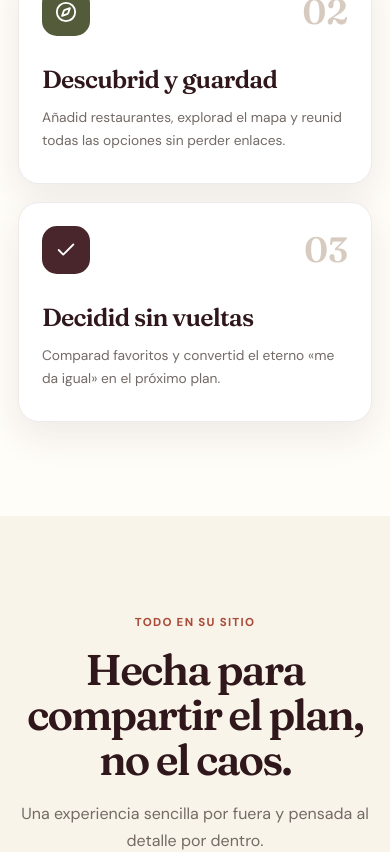
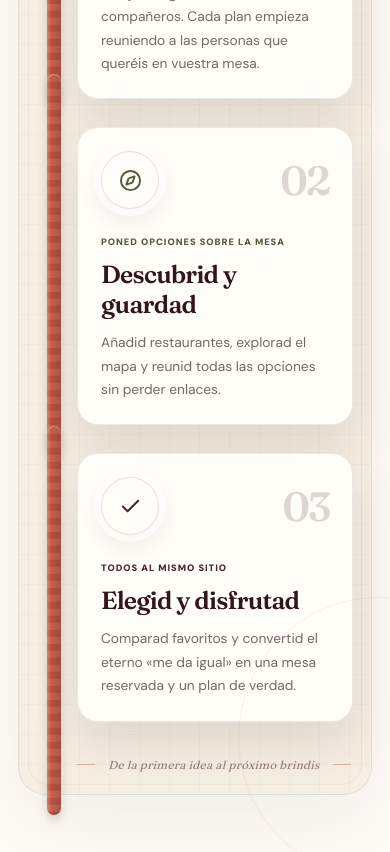
Before and after one commit to PaulaReixach/wishlist-mesa, a Next.js app: page / in a window 390 px wide. Shown: the part 3280-4132 px from the top of the page. Built offline with nearby package versions, Linux system fonts and the light colour scheme; no server answers.

Commit message:
Redesign three-step MESA journey

```diff
--- a/src/components/landing-page.module.css
+++ b/src/components/landing-page.module.css
@@ -895,7 +895,32 @@
 }
 
 .stepsSection {
+  position: relative;
+  overflow: hidden;
   background: var(--cream-50);
+}
+
+.stepsSection::before,
+.stepsSection::after {
+  position: absolute;
+  border: 1px solid rgba(201, 99, 75, 0.09);
+  border-radius: 50%;
+  content: "";
+  pointer-events: none;
+}
+
+.stepsSection::before {
+  top: 70px;
+  left: -170px;
+  width: 360px;
+  height: 360px;
+}
+
+.stepsSection::after {
+  right: -130px;
+  bottom: 10px;
+  width: 280px;
+  height: 280px;
 }
 
 .narrowHeading {
@@ -912,29 +937,141 @@
   line-height: 1.7;
 }
 
-.stepsGrid {
-  display: grid;
-  width: min(1080px, 100%);
+.stepsJourney {
+  position: relative;
+  isolation: isolate;
+  display: grid;
+  width: min(1160px, 100%);
+  min-height: 520px;
   grid-template-columns: repeat(3, 1fr);
-  gap: 18px;
-  margin: 56px auto 0;
+  align-items: start;
+  gap: 46px;
+  margin: 64px auto 0;
+  padding: 42px 40px 72px;
+  background:
+    linear-gradient(90deg, rgba(112, 94, 79, 0.035) 1px, transparent 1px),
+    linear-gradient(rgba(112, 94, 79, 0.035) 1px, transparent 1px),
+    #f5eee3;
+  background-size: 30px 30px;
+  border: 1px solid rgba(72, 38, 43, 0.08);
+  border-radius: 42px;
+  box-shadow:
+    inset 0 1px 0 rgba(255, 255, 255, 0.9),
+    0 30px 80px rgba(71, 38, 43, 0.08);
+}
+
+.stepsJourney::before {
+  position: absolute;
+  z-index: -2;
+  inset: 13px;
+  border: 1px solid rgba(72, 38, 43, 0.055);
+  border-radius: 32px;
+  content: "";
+  pointer-events: none;
+}
+
+.tableThread {
+  position: absolute;
+  z-index: -1;
+  inset: 0;
+  overflow: hidden;
+  pointer-events: none;
+}
+
+.threadSegment {
+  position: absolute;
+  display: block;
+  height: 17px;
+  filter: drop-shadow(0 6px 5px rgba(72, 38, 43, 0.18));
+  transform-origin: left center;
+}
+
+.threadOne {
+  top: 58%;
+  left: -2%;
+  width: 39%;
+  transform: rotate(-6deg);
+}
+
+.threadTwo {
+  top: 54.5%;
+  left: 34.5%;
+  width: 35%;
+  transform: rotate(7deg);
+}
+
+.threadThree {
+  top: 58.7%;
+  left: 66.5%;
+  width: 37%;
+  transform: rotate(-5deg);
+}
+
+.threadFabric {
+  display: block;
+  width: 100%;
+  height: 100%;
+  background:
+    linear-gradient(
+      180deg,
+      rgba(255, 255, 255, 0.28),
+      transparent 28%,
+      rgba(72, 38, 43, 0.16) 76%,
+      rgba(72, 38, 43, 0.25)
+    ),
+    repeating-linear-gradient(
+      90deg,
+      #b95240 0,
+      #b95240 7px,
+      #c9634b 7px,
+      #c9634b 14px
+    );
+  background-size: auto, 28px 100%;
+  border-radius: 999px 42% 48% 999px;
+  box-shadow:
+    inset 0 1px 1px rgba(255, 255, 255, 0.42),
+    inset 0 -2px 2px rgba(72, 38, 43, 0.18);
+  transform-origin: left center;
+  animation: threadWeave 3.6s linear infinite;
+}
+
+@keyframes threadWeave {
+  to {
+    background-position: 0 0, 56px 0;
+  }
 }
 
 .stepCard {
-  min-height: 285px;
-  padding: 26px;
-  background: var(--white);
-  border: 1px solid rgba(72, 38, 43, 0.09);
-  border-radius: 22px;
-  box-shadow: var(--shadow-card);
-  transition:
-    transform 200ms ease,
-    box-shadow 200ms ease;
+  position: relative;
+  z-index: 2;
+  min-height: 330px;
+  padding: 30px 30px 32px;
+  overflow: hidden;
+  background: rgba(255, 253, 248, 0.965);
+  border: 1px solid rgba(72, 38, 43, 0.1);
+  border-radius: 28px;
+  box-shadow:
+    0 22px 46px rgba(71, 38, 43, 0.12),
+    inset 0 1px 0 rgba(255, 255, 255, 0.85);
+  transition: box-shadow 200ms ease;
 }
 
 .stepCard:hover {
-  box-shadow: 0 20px 50px rgba(71, 38, 43, 0.13);
-  transform: translateY(-6px);
+  box-shadow:
+    0 30px 58px rgba(71, 38, 43, 0.16),
+    inset 0 1px 0 rgba(255, 255, 255, 0.9);
+}
+
+.stepFirst {
+  margin-top: 12px;
+}
+
+.stepSecond {
+  margin-top: 76px;
+}
+
+.stepThird {
+  margin-top: 30px;
 }
 
 .stepTop {
@@ -943,36 +1080,59 @@
   justify-content: space-between;
 }
 
-.stepIcon {
-  display: grid;
-  width: 48px;
-  height: 48px;
+.stepPlate {
+  display: grid;
+  width: 66px;
+  height: 66px;
   place-items: center;
-  color: var(--white);
-  background: var(--terracotta-500);
-  border-radius: 15px;
-}
-
-.stepCard:nth-child(2) .stepIcon {
-  background: var(--olive-700);
-}
-
-.stepCard:nth-child(3) .stepIcon {
-  background: var(--wine-800);
+  color: var(--terracotta-600);
+  background: var(--cream-50);
+  border: 1px solid rgba(72, 38, 43, 0.12);
+  border-radius: 50%;
+  box-shadow:
+    0 0 0 7px rgba(255, 255, 255, 0.72),
+    0 10px 24px rgba(72, 38, 43, 0.1);
+}
+
+.stepSecond .stepPlate {
+  color: var(--olive-700);
+}
+
+.stepThird .stepPlate {
+  color: var(--wine-800);
 }
 
 .stepNumber {
-  color: #d7cbc0;
+  color: rgba(72, 38, 43, 0.18);
   font-family: var(--font-display), serif;
-  font-size: 2.2rem;
+  font-size: 2.55rem;
   font-weight: 600;
+  letter-spacing: -0.05em;
+}
+
+.stepLabel {
+  display: block;
+  margin-top: 33px;
+  color: var(--terracotta-600);
+  font-size: 0.64rem;
+  font-weight: 850;
+  letter-spacing: 0.105em;
+  text-transform: uppercase;
+}
+
+.stepSecond .stepLabel {
+  color: var(--olive-700);
+}
+
+.stepThird .stepLabel {
+  color: var(--wine-800);
 }
 
 .stepCard h3 {
-  margin-top: 38px;
+  margin-top: 11px;
   color: var(--wine-900);
   font-family: var(--font-display), serif;
-  font-size: 1.55rem;
+  font-size: 1.72rem;
   font-weight: 600;
   letter-spacing: -0.03em;
 }
@@ -982,6 +1142,28 @@
   color: var(--muted);
   font-size: 0.86rem;
   line-height: 1.7;
+}
+
+.journeyCaption {
+  position: absolute;
+  right: 0;
+  bottom: 22px;
+  left: 0;
+  display: flex;
+  align-items: center;
+  justify-content: center;
+  gap: 13px;
+  color: rgba(72, 38, 43, 0.55);
+  font-family: var(--font-display), serif;
+  font-size: 0.8rem;
+  font-style: italic;
+  letter-spacing: 0.025em;
+}
+
+.journeyCaption span {
+  width: 34px;
+  height: 1px;
+  background: rgba(201, 99, 75, 0.42);
 }
 
 .featuresSection {
@@ -1736,17 +1918,71 @@
     margin: 0 auto;
   }
 
-  .stepsGrid {
+  .stepsJourney {
+    min-height: auto;
     grid-template-columns: 1fr;
-    max-width: 620px;
-  }
-
-  .stepCard {
-    min-height: 220px;
-  }
-
-  .stepCard h3 {
-    margin-top: 28px;
+    gap: 28px;
+    max-width: 650px;
+    padding: 48px 54px 78px 98px;
+  }
+
+  .tableThread {
+    overflow: visible;
+  }
+
+  .threadSegment {
+    left: 57px;
+    width: 17px;
+    height: 36%;
+    transform: none;
+  }
+
+  .threadOne {
+    top: -2%;
+  }
+
+  .threadTwo {
+    top: 31.5%;
+  }
+
+  .threadThree {
+    top: 65%;
+    height: 37%;
+  }
+
+  .threadFabric {
+    background:
+      linear-gradient(
+        90deg,
+        rgba(255, 255, 255, 0.28),
+        transparent 28%,
+        rgba(72, 38, 43, 0.2)
+      ),
+      repeating-linear-gradient(
+        180deg,
+        #b95240 0,
+        #b95240 7px,
+        #c9634b 7px,
+        #c9634b 14px
+      );
+    background-size: auto, 100% 28px;
+    border-radius: 999px;
+    transform-origin: top center;
+    animation-name: threadWeaveVertical;
+  }
+
+  .stepCard,
+  .stepFirst,
+  .stepSecond,
+  .stepThird {
+    min-height: 250px;
+    margin-top: 0;
+  }
+
+  @keyframes threadWeaveVertical {
+    to {
+      background-position: 0 0, 0 56px;
+    }
   }
 
   .featureGrid {
@@ -1870,6 +2106,49 @@
     border-radius: 21px;
   }
 
+  .stepsJourney {
+    margin-top: 46px;
+    padding: 34px 18px 72px 58px;
+    border-radius: 28px;
+  }
+
+  .stepsJourney::before {
+    inset: 9px;
+    border-radius: 21px;
+  }
+
+  .threadSegment {
+    left: 28px;
+    width: 14px;
+  }
+
+  .stepCard {
+    min-height: 265px;
+  }
+
+  .stepPlate {
+    width: 58px;
+    height: 58px;
+  }
+
+  .stepLabel {
+    margin-top: 27px;
+    font-size: 0.58rem;
+  }
+
+  .stepCard h3 {
+    font-size: 1.55rem;
+  }
+
+  .journeyCaption {
+    padding-left: 38px;
+    font-size: 0.72rem;
+  }
+
+  .journeyCaption span {
+    width: 18px;
+  }
+
   .mapFeature {
     min-height: 560px;
     padding: 0;
--- a/src/components/landing-page.tsx
+++ b/src/components/landing-page.tsx
@@ -248,22 +248,104 @@ const steps = [
   {
     number: "01",
     icon: UsersRound,
-    title: "Crea vuestro grupo",
-    text: "Pareja, amigos, familia o compañeros. Cada plan tiene su propio espacio.",
+    label: "Juntad a los vuestros",
+    title: "Cread vuestro grupo",
+    text: "Pareja, amigos, familia o compañeros. Cada plan empieza reuniendo a las personas que queréis en vuestra mesa.",
   },
   {
     number: "02",
     icon: Compass,
+    label: "Poned opciones sobre la mesa",
     title: "Descubrid y guardad",
     text: "Añadid restaurantes, explorad el mapa y reunid todas las opciones sin perder enlaces.",
   },
   {
     number: "03",
     icon: Check,
-    title: "Decidid sin vueltas",
-    text: "Comparad favoritos y convertid el eterno «me da igual» en el próximo plan.",
+    label: "Todos al mismo sitio",
+    title: "Elegid y disfrutad",
+    text: "Comparad favoritos y convertid el eterno «me da igual» en una mesa reservada y un plan de verdad.",
   },
 ];
+
+function StepsJourney() {
+  const reduceMotion = useReducedMotion();
+
+  return (
+    <div className={styles.stepsJourney}>
+      <div className={styles.tableThread} aria-hidden="true">
+        {[styles.threadOne, styles.threadTwo, styles.threadThree].map(
+          (segmentClass, index) => (
+            <span
+              className={`${styles.threadSegment} ${segmentClass}`}
+              key={segmentClass}
+            >
+              <motion.i
+                className={styles.threadFabric}
+                initial={reduceMotion ? false : { scaleX: 0 }}
+                whileInView={reduceMotion ? undefined : { scaleX: 1 }}
+                viewport={{ once: true, amount: 0.5 }}
+                transition={{
+                  duration: 0.72,
+                  delay: 0.18 + index * 0.34,
+                  ease,
+                }}
+              />
+            </span>
+          ),
+        )}
+      </div>
+
+      {steps.map((step, index) => {
+        const Icon = step.icon;
+        const positionClass =
+          index === 0
+            ? styles.stepFirst
+            : index === 1
+              ? styles.stepSecond
+              : styles.stepThird;
+
+        return (
+          <motion.article
+            className={`${styles.stepCard} ${positionClass}`}
+            initial={reduceMotion ? false : { opacity: 0, y: 38 }}
+            whileInView={reduceMotion ? undefined : { opacity: 1, y: 0 }}
+            whileHover={reduceMotion ? undefined : { y: -8 }}
+            viewport={{ once: true, amount: 0.35 }}
+            transition={{
+              duration: 0.68,
+              delay: 0.12 + index * 0.14,
+              ease,
+            }}
+            key={step.number}
+          >
+            <div className={styles.stepTop}>
+              <span className={styles.stepPlate}>
+                <Icon size={23} />
+              </span>
+              <span className={styles.stepNumber}>{step.number}</span>
+            </div>
+            <span className={styles.stepLabel}>{step.label}</span>
+            <h3>{step.title}</h3>
+            <p>{step.text}</p>
+          </motion.article>
+        );
+      })}
+
+      <motion.div
+        className={styles.journeyCaption}
+        initial={reduceMotion ? false : { opacity: 0 }}
+        whileInView={reduceMotion ? undefined : { opacity: 1 }}
+        viewport={{ once: true }}
+        transition={{ duration: 0.6, delay: 1.05 }}
+      >
+        <span />
+        De la primera idea al próximo brindis
+        <span />
+      </motion.div>
+    </div>
+  );
+}
 
 function ChatCard() {
   return (
@@ -561,35 +643,17 @@ export function LandingPage() {
         <section className={styles.stepsSection} id="como-funciona">
           <div className={styles.narrowHeading}>
             <Reveal>
-              <span className={styles.eyebrow}>Así de fácil</span>
-              <h2>Tres pasos. Un plan que sí ocurre.</h2>
+              <span className={styles.eyebrow}>
+                El hilo de vuestro próximo plan
+              </span>
+              <h2>Tres pasos. Una mesa que os une.</h2>
               <p>
-                MESA está diseñada para desaparecer en cuanto empieza lo
-                importante: estar juntos.
+                Una idea pasa de persona a persona, recorre toda la mesa y
+                termina donde importa: compartiendo el momento.
               </p>
             </Reveal>
           </div>
-          <div className={styles.stepsGrid}>
-            {steps.map((step, index) => {
-              const Icon = step.icon;
-              return (
-                <Reveal
-                  className={styles.stepCard}
-                  delay={index * 0.08}
-                  key={step.number}
-                >
-                  <div className={styles.stepTop}>
-                    <span className={styles.stepIcon}>
-                      <Icon size={22} />
-                    </span>
-                    <span className={styles.stepNumber}>{step.number}</span>
-                  </div>
-                  <h3>{step.title}</h3>
-                  <p>{step.text}</p>
-                </Reveal>
-              );
-            })}
-          </div>
+          <StepsJourney />
         </section>
 
         <section className={styles.featuresSection} id="dentro-de-mesa">
```
